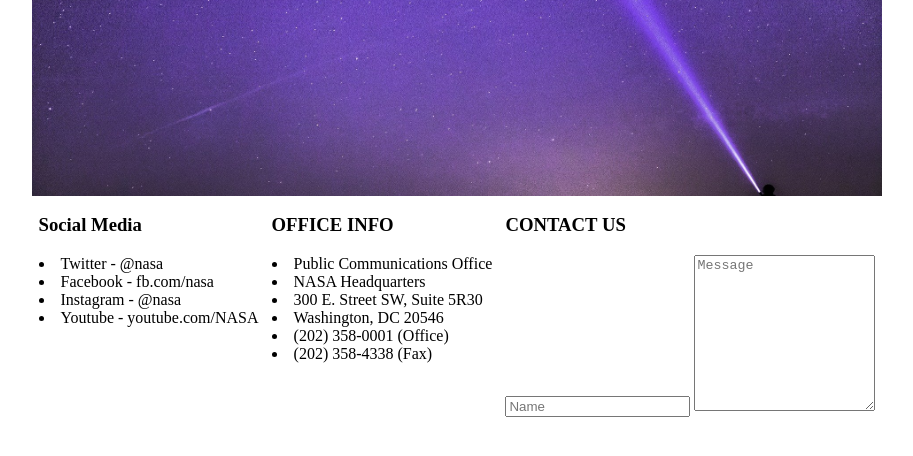
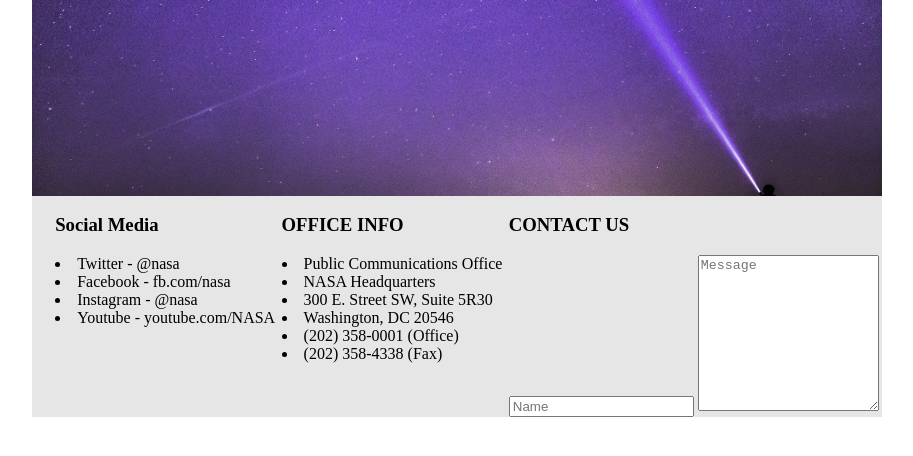
Before and after one commit to HartMason/nasa-contact-page, a plain HTML site: page index.html in a window 1280 px wide. Shown: the part 288-744 px from the top of the page, without its empty margins (183-1096 px from the left). Drawn offline with Linux system fonts and the light colour scheme.

Commit message:
needs better alignment

```diff
--- a/style.css
+++ b/style.css
@@ -21,9 +21,10 @@ h1 {
     margin: auto;
     display: flex;
     justify-content: space-around;
+    background-color: rgb(230,230,230);
 }
 
 .social-media {
-
+    padding-left: 20px;
 
 }
```
Also changed, not shown: index.html (+1 -0 lines).
